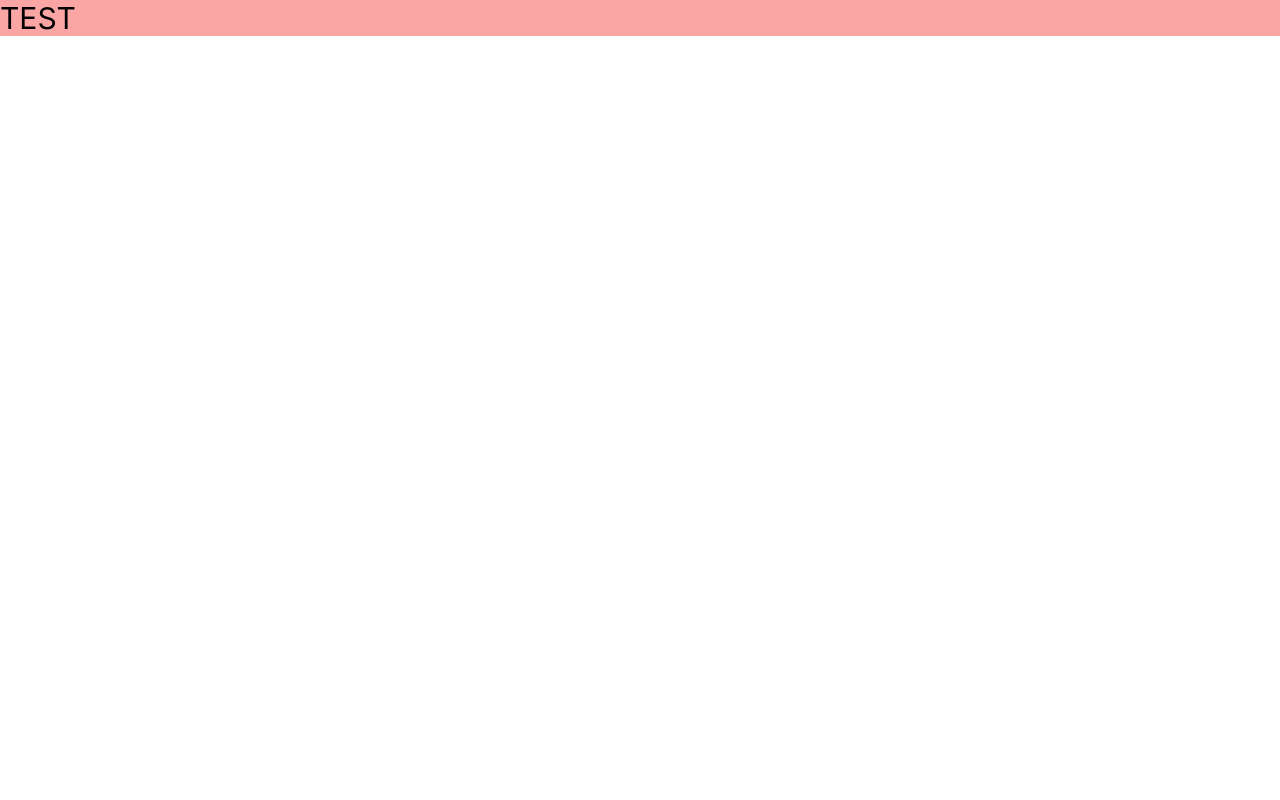
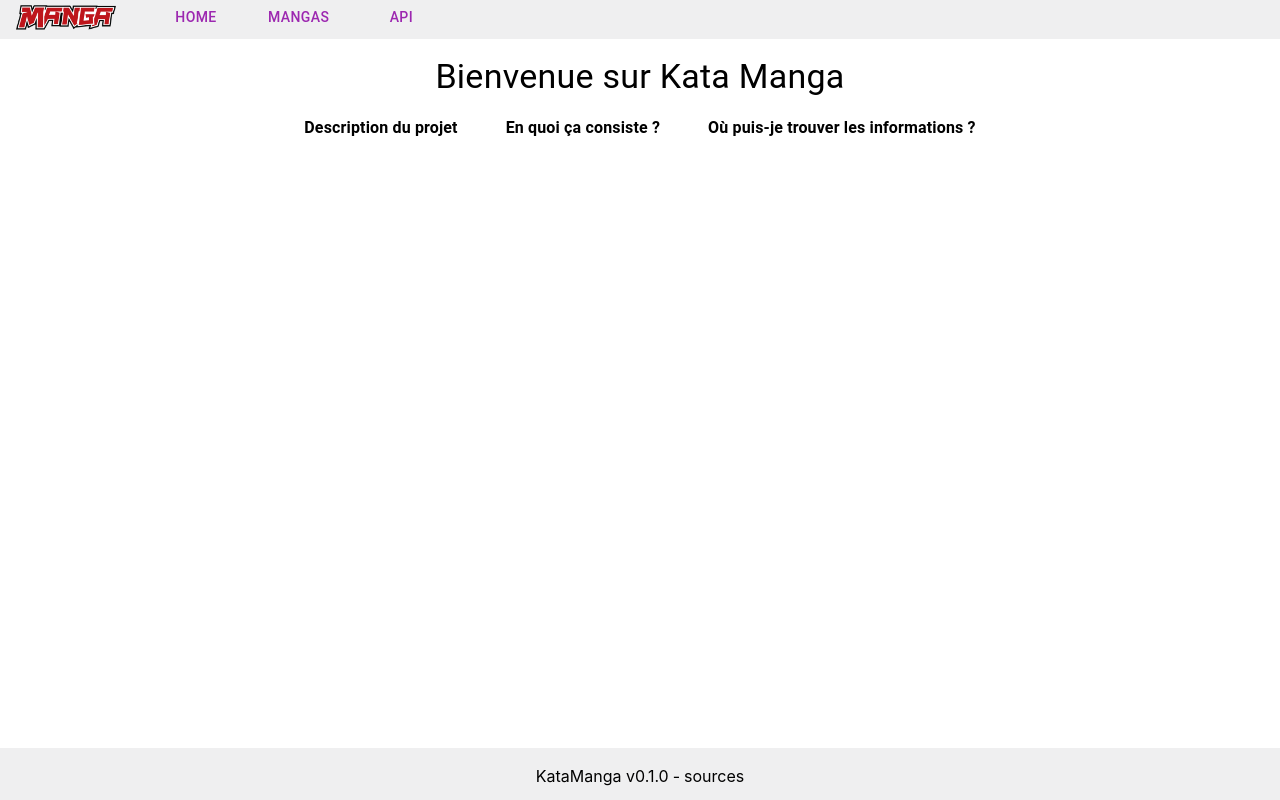
Before and after one commit to Mini-TPI-JaavLex/SmallTPI, a React (Create React App) app in the folder kata-manga-frontend/: page / in a window 1280 px wide. Built offline with nearby package versions, Linux system fonts and the light colour scheme.

Commit message:
[feat] Création de la Homepage
- Linked issue: Création de la page home #20
- Création d'un composant HomeCard

```diff
--- /dev/null
+++ b/kata-manga-frontend/src/components/HomeCard.tsx
@@ -0,0 +1,20 @@
+import { Typography } from '@mui/material';
+import { Box } from '@mui/system';
+
+type HomeCardProps = {
+	title: string;
+	description: string;
+};
+
+export default function HomeCard({ title, description }: HomeCardProps) {
+	return (
+		<Box display="flex" flexDirection="column">
+			<Typography variant="subtitle1" fontWeight="bold">
+				{title}
+			</Typography>
+			<Typography variant="body1" fontWeight="bold">
+				{description}
+			</Typography>
+		</Box>
+	);
+}
--- a/kata-manga-frontend/src/pages/Home.tsx
+++ b/kata-manga-frontend/src/pages/Home.tsx
@@ -1,7 +1,26 @@
+import { Box, Typography } from '@mui/material';
+import HomeCard from '../components/HomeCard';
+import Layout from './Layout';
+
 export default function Home() {
 	return (
-		<>
-			<div className="text-3xl bg-red-300">TEST</div>
-		</>
+		<Layout>
+			<Box
+				width="100%"
+				height="100%"
+				display="flex"
+				flexDirection="column"
+				justifyContent="center"
+				alignItems="center"
+				gap={2}
+			>
+				<Typography variant="h4">Bienvenue sur Kata Manga</Typography>
+				<Box display="flex" flexWrap="wrap" flexDirection="row" gap={6}>
+					<HomeCard title="Description du projet" description="" />
+					<HomeCard title="En quoi ça consiste ?" description="" />
+					<HomeCard title="Où puis-je trouver les informations ?" description="" />
+				</Box>
+			</Box>
+		</Layout>
 	);
 }
--- a/kata-manga-frontend/src/pages/Layout.tsx
+++ b/kata-manga-frontend/src/pages/Layout.tsx
@@ -18,11 +18,10 @@ export default function Layout({ children }: PropsWithChildren) {
 				right={0}
 				left={0}
 				marginTop={-0.5}
-				bgcolor="background.paper"
 			>
 				<AppNavbar />
 			</Box>
-			<Box sx={{ flex: 1, mt: 6 }}>{children}</Box>
+			<Box sx={{ flex: 1, mt: 6, height: '100%' }}>{children}</Box>
 			<Box
 				display="flex"
 				justifyContent="center"
@@ -32,7 +31,6 @@ export default function Layout({ children }: PropsWithChildren) {
 				right={0}
 				left={0}
 				marginBottom={-0.5}
-				bgcolor="background.paper"
 			>
 				<AppFooter />
 			</Box>
```
